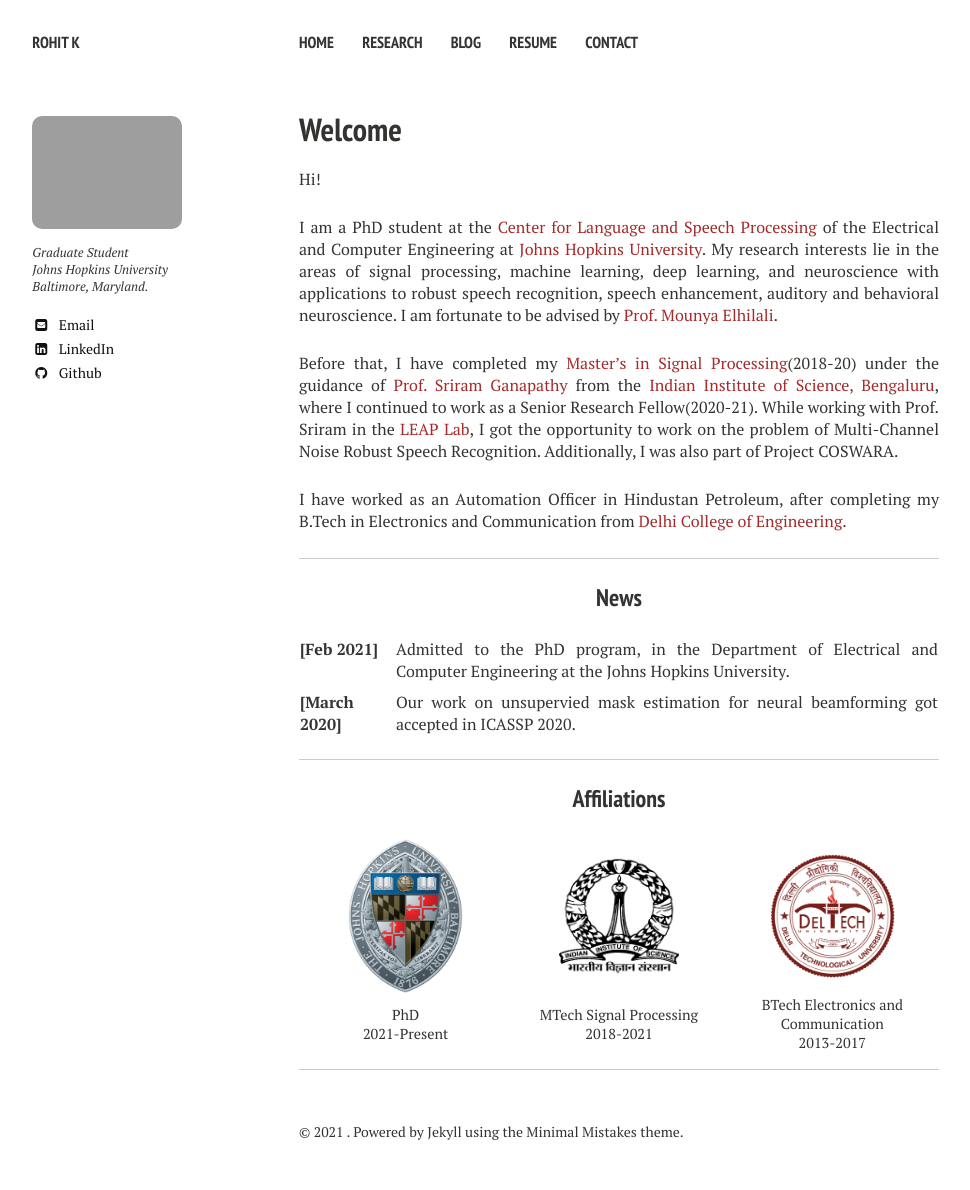
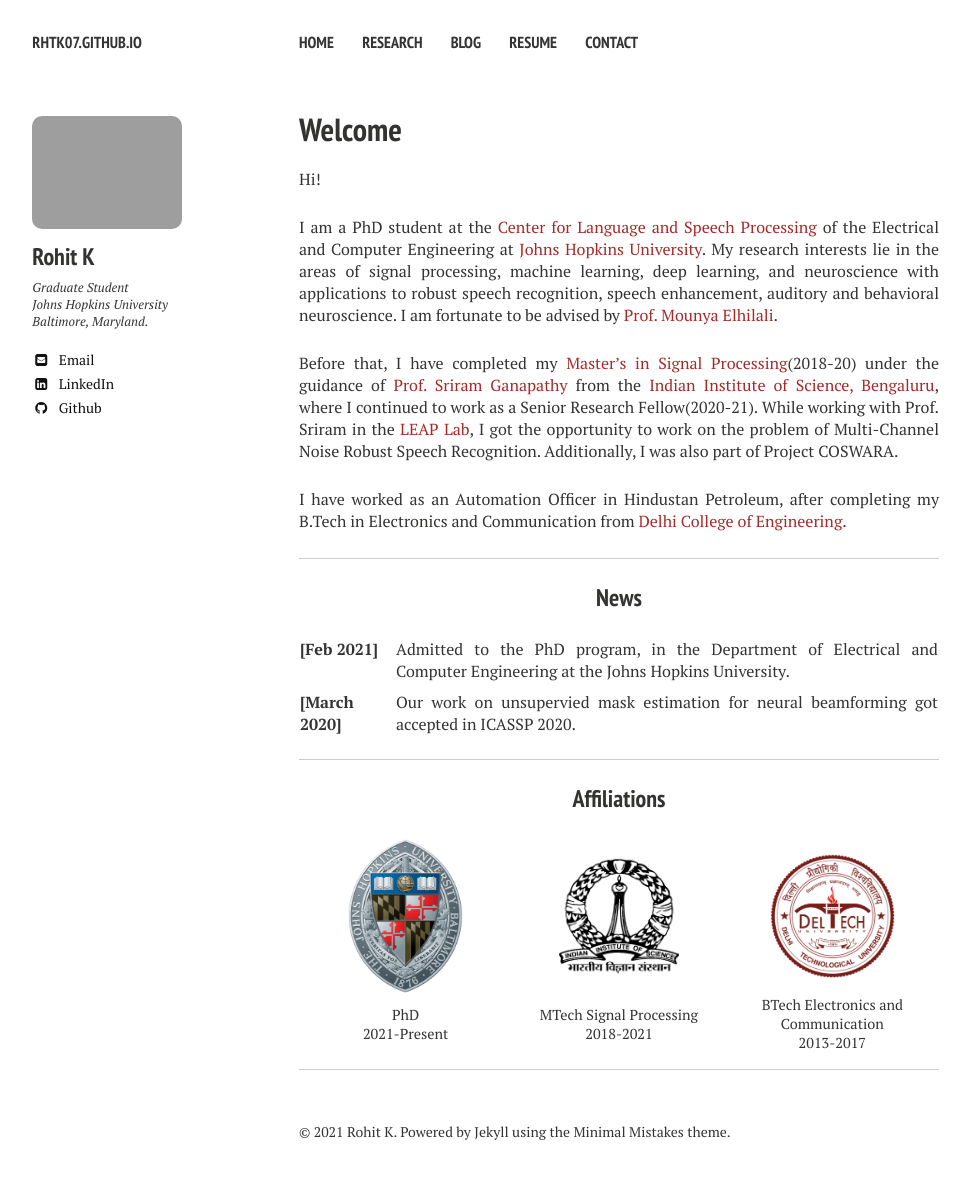
Before and after one commit to RhtK07/RhtK07.github.io, a Jekyll site: the page built from index.md, in a window 1280 px wide. Shown: the whole page, without its empty margins (21-991 px from the left). Built offline with Jekyll 4.4.1, drawn with Linux system fonts in a browser that asks for light colours; nearby versions of some CDN libraries.

Commit message:
some changes

```diff
--- a/_config.yml
+++ b/_config.yml
@@ -1,6 +1,6 @@
 # Site wide configuration
 
-title: Rohit K
+
 locale:           en_US
 url: https://rhtk07.github.io/
 # Jekyll configuration
@@ -23,7 +23,7 @@ kramdown:
 
 # Site owner
 owner:
-  name:
+  name: Rohit K
   avatar: rohitk_b1.jpg
   position: Graduate Student
   school: Johns Hopkins University
```
